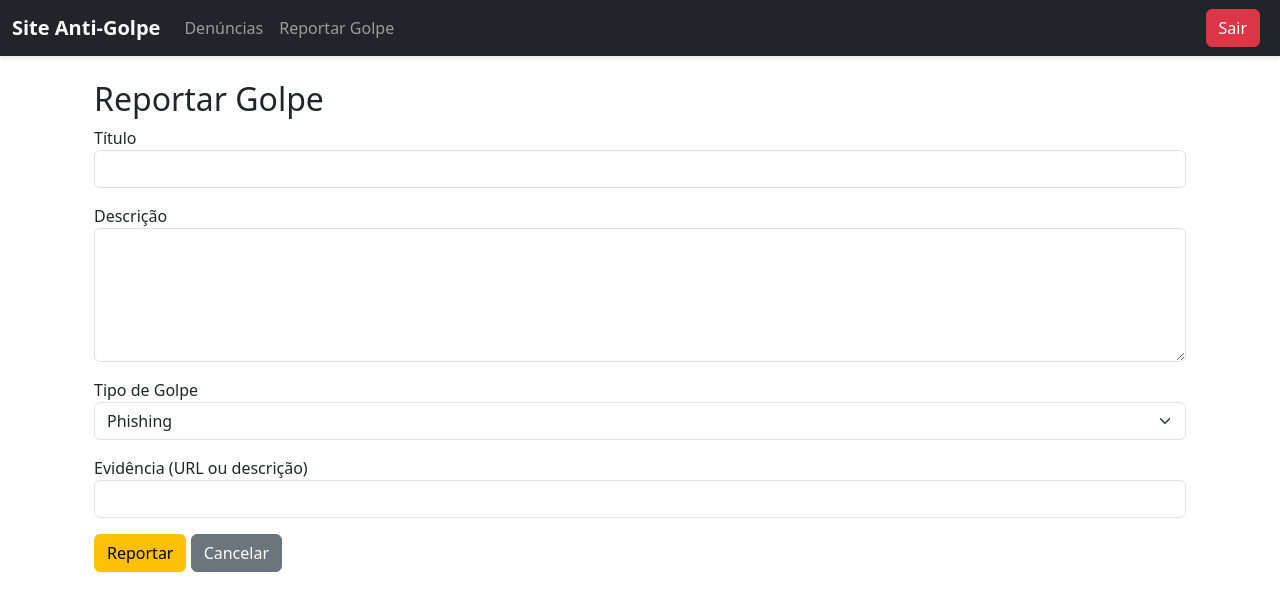
After one commit to Patrick-Messias/Anti-Scam-Site, a Flask app: page /report in a window 1280 px wide. The commit adds this page. Shown: the top 611 px of the page. Run offline with Flask 3, Linux system fonts and the light colour scheme; the visitor is signed in with stand-in values (Sample User, id 1).

Commit message:
Adicionado possibilidade de registrar e verificar golpes

```diff
--- a/app.py
+++ b/app.py
@@ -3,6 +3,7 @@ from flask_login import LoginManager, login_user, current_user, logout_user, log
 from werkzeug.security import generate_password_hash, check_password_hash
 from database import Database
 from classes import User
+#from jinja2 import evalcontextfilter, Markup
 
 app = Flask(__name__)
 app.secret_key = '67992084211'
@@ -110,13 +111,96 @@ def register():
     return render_template('register.html')
 
 @app.route('/api/v1/scams', methods=['GET'])
-def list_scams():
+def api_scams():  # Nome alterado
     scams = db.get_all_scams()
     return jsonify({
         "status": "success",
         "data": [scam.__dict__ for scam in scams]
     })
 
+@app.route('/scams')
+def list_scams():
+    try:
+        cursor = db.conn.cursor()
+        cursor.execute('''
+            SELECT
+                scams.id,
+                scams.title,
+                scams.description,
+                scams.scam_type,
+                scams.evidence,
+                scams.created_at,
+                users.name as author
+            FROM scams
+            JOIN users ON scams.user_id = users.id
+            ORDER BY scams.created_at DESC
+        ''')
+        columns = [column[0] for column in cursor.description]  # Pega os nomes das colunas
+        scams = []
+
+        for row in cursor.fetchall():
+            # Converte a tupla para dicionário com nomes de colunas
+            scam = dict(zip(columns, row))
+            scams.append(scam)
+
+        return render_template('scams.html', scams=scams)
+
+    except Exception as e:
+        flash(f'Erro ao carregar denúncias: {str(e)}', 'error')
+        return redirect(url_for('home'))
+
+@app.route('/report', methods=['GET', 'POST'])
+@login_required
+def report_scam():
+    if request.method == 'POST':
+        # Certifique-se que esses names batem com seu formulário
+        title = request.form.get('title')
+        description = request.form.get('description')
+        scam_type = request.form.get('scam_type')
+        evidence = request.form.get('evidence')
+
+        try:
+            cursor = db.conn.cursor()
+            cursor.execute('''
+                INSERT INTO scams (title, description, scam_type, evidence, user_id)
+                VALUES (?, ?, ?, ?, ?)
+            ''', (title, description, scam_type, evidence, current_user.id))
+            db.conn.commit()
+            flash('Denúncia registrada com sucesso!', 'success')
+            return redirect(url_for('list_scams'))
+        except Exception as e:
+            flash(f'Erro ao registrar: {str(e)}', 'error')
+
+    return render_template('report.html')
+
+@app.route('/scams/<int:scam_id>')
+def scam_details(scam_id):
+    try:
+        cursor = db.conn.cursor()
+        cursor.execute('''
+            SELECT
+                scams.*,
+                users.name as author,
+                users.email as author_email
+            FROM scams
+            JOIN users ON scams.user_id = users.id
+            WHERE scams.id = ?
+        ''', (scam_id,))
+
+        columns = [column[0] for column in cursor.description]
+        scam = dict(zip(columns, cursor.fetchone()))
+
+        return render_template('scam_details.html', scam=scam)
+
+    except Exception as e:
+        flash(f'Erro ao carregar denúncia: {str(e)}', 'error')
+        return redirect(url_for('list_scams'))
+
+@app.template_filter('is_url')
+def is_url(text):
+    import re
+    url_pattern = re.compile(r'https?://\S+')
+    return bool(url_pattern.match(text)) if text else False
 
 if __name__ == '__main__':
     app.run(debug=True)
--- a/database.py
+++ b/database.py
@@ -26,12 +26,12 @@ class Database:
         cursor.execute('''
             CREATE TABLE IF NOT EXISTS scams (
                 id INTEGER PRIMARY KEY AUTOINCREMENT,
-                name TEXT NOT NULL,
-                type_scam TEXT NOT NULL,
-                danger_level REAL DEFAULT 0.0,
-                damage_level REAL DEFAULT 0.0,
-                evidence TEXT DEFAULT '',
+                title TEXT NOT NULL,
+                description TEXT NOT NULL,
+                scam_type TEXT NOT NULL,
+                evidence TEXT,
                 user_id INTEGER NOT NULL,
+                created_at TIMESTAMP DEFAULT CURRENT_TIMESTAMP,
                 FOREIGN KEY (user_id) REFERENCES users(id)
             )
         ''')
@@ -71,7 +71,18 @@ class Database:
     def get_all_scams(self):
         cursor = self.conn.cursor()
         cursor.execute('SELECT * FROM scams')
-        return [DigitalScam(*row) for row in cursor.fetchall()]
+        scams = []
+        for row in cursor.fetchall():
+            scams.append({
+                'id': row[0],
+                'title': row[1],
+                'description': row[2],
+                'scam_type': row[3],
+                'evidence': row[4],
+                'user_id': row[5],
+                'created_at': row[6]
+            })
+        return scams
 
     def get_user_by_id(self, user_id):
         cursor = self.conn.cursor()
@@ -97,3 +108,16 @@ if __name__ == '__main__':
     # Teste local do banco de dados (opcional)
     db = Database()
     print("Banco de dados inicializado com sucesso.")
+
+    # TEMP
+    cursor = db.conn.cursor()
+    cursor.execute("PRAGMA table_info(scams)")
+
+    print("\nEstrutura da tabela scams:")
+    for column in cursor.fetchall():
+        print(column)
+
+    print("\nPrimeiras 5 linhas da tabela scams:")
+    cursor.execute("SELECT * FROM scams LIMIT 5")
+    for row in cursor.fetchall():
+        print(row)
--- a/static/css/custom.css
+++ b/static/css/custom.css
@@ -7,3 +7,45 @@
         z-index: 1000;
     }
 }
+
+
+
+.navbar {
+    box-shadow: 0 2px 4px rgba(0,0,0,0.1);
+}
+
+.navbar-brand {
+    font-weight: 700;
+}
+
+.nav-link {
+    transition: all 0.3s ease;
+}
+
+.nav-link:hover {
+    color: #ffffff !important;
+    transform: translateY(-2px);
+}
+
+
+
+/* Estilo para cards de denúncia */
+.scam-card {
+    transition: transform 0.3s ease, box-shadow 0.3s ease;
+    border: none;
+    border-radius: 10px;
+    overflow: hidden;
+    box-shadow: 0 4px 6px rgba(0, 0, 0, 0.1);
+}
+
+.scam-card:hover {
+    transform: translateY(-5px);
+    box-shadow: 0 10px 20px rgba(0, 0, 0, 0.15);
+}
+
+.evidence-box {
+    border-left: 4px solid #0d6efd;
+}
+
+/* Ícones Bootstrap */
+@import url("https://cdn.jsdelivr.net/npm/bootstrap-icons@1.8.1/font/bootstrap-icons.css");
--- a/templates/base.html
+++ b/templates/base.html
@@ -1,14 +1,12 @@
 <!DOCTYPE html>
 <html lang="pt-BR">
-
-
-
 <head>
     <meta charset="UTF-8">
     <meta name="viewport" content="width=device-width, initial-scale=1.0">
     <title>Alerta de Golpe</title>
     <link href="https://cdn.jsdelivr.net/npm/bootstrap@5.3.5/dist/css/bootstrap.min.css" rel="stylesheet">
     <link rel="stylesheet" href="{{ url_for('static', filename='css/custom.css') }}">
+    <link rel="stylesheet" href="https://cdn.jsdelivr.net/npm/bootstrap-icons@1.8.1/font/bootstrap-icons.css">
 </head>
 <body>
     {% with messages = get_flashed_messages(with_categories=true) %}
@@ -21,10 +19,28 @@
             {% endfor %}
         {% endif %}
     {% endwith %}
-    <!-- Navbar -->
-    <nav class="navbar bg-dark navbar-dark">
+
+    <!-- Navbar Corrigida -->
+    <nav class="navbar navbar-expand-lg bg-dark navbar-dark">
         <div class="container-fluid">
             <a class="navbar-brand" href="{{ url_for('home') }}">Site Anti-Golpe</a>
+
+            <button class="navbar-toggler" type="button" data-bs-toggle="collapse" data-bs-target="#navbarNav">
+                <span class="navbar-toggler-icon"></span>
+            </button>
+
+            <div class="collapse navbar-collapse" id="navbarNav">
+                <ul class="navbar-nav me-auto">
+                    <li class="nav-item">
+                        <a class="nav-link" href="{{ url_for('list_scams') }}">Denúncias</a>
+                    </li>
+                    {% if current_user.is_authenticated %}
+                    <li class="nav-item">
+                        <a class="nav-link" href="{{ url_for('report_scam') }}">Reportar Golpe</a>
+                    </li>
+                    {% endif %}
+                </ul>
+
                 <div class="d-flex">
                     {% if current_user.is_authenticated %}
                         <a href="{{ url_for('logout') }}" class="btn btn-danger me-2">Sair</a>
@@ -34,32 +50,14 @@
                     {% endif %}
                 </div>
             </div>
+        </div>
     </nav>
 
-    {% with messages = get_flashed_messages(with_categories=true) %}
-        {% if messages %}
-            {% for category, message in messages %}
-                <div class="alert alert-{{ 'danger' if category == 'error' else 'success' }}">
-                    {{ message }}
-                </div>
-            {% endfor %}
-        {% endif %}
-    {% endwith %}
-
-    <!-- <nav aria-label="Navegação secundária" class="container mt-3">
-        <button onclick="window.history.back()" class="btn btn-outline-secondary">
-            ← Voltar
-        </button>
-    </nav> -->
-
-    <!-- Dinamic Stuff -->
+    <!-- Conteúdo Principal -->
     <div class="container mt-4">
         {% block content %}{% endblock %}
     </div>
 
     <script src="https://cdn.jsdelivr.net/npm/bootstrap@5.3.5/dist/js/bootstrap.bundle.min.js"></script>
 </body>
-
-
-
 </html>
--- /dev/null
+++ b/templates/report.html
@@ -0,0 +1,31 @@
+{% extends "base.html" %}
+
+{% block content %}
+<div class="container mt-4">
+    <h2>Reportar Golpe</h2>
+    <form method="POST">
+        <div class="mb-3">
+            <label>Título</label>
+            <input type="text" name="title" class="form-control" required>
+        </div>
+        <div class="mb-3">
+            <label>Descrição</label>
+            <textarea name="description" class="form-control" rows="5" required></textarea>
+        </div>
+        <div class="mb-3">
+            <label>Tipo de Golpe</label>
+            <select name="scam_type" class="form-select" required>
+                <option value="Phishing">Phishing</option>
+                <option value="Fake News">Fake News</option>
+                <option value="Fraude">Fraude</option>
+            </select>
+        </div>
+        <div class="mb-3">
+            <label>Evidência (URL ou descrição)</label>
+            <input type="text" name="evidence" class="form-control">
+        </div>
+        <button type="submit" class="btn btn-warning">Reportar</button>
+        <a href="{{ url_for('list_scams') }}" class="btn btn-secondary">Cancelar</a>
+    </form>
+</div>
+{% endblock %}
```
Also changed, not shown: templates/scam_details.html (added, +46 -0 lines), templates/scams.html (added, +50 -0 lines). Lines whose indentation alone changed are shown as unchanged.
